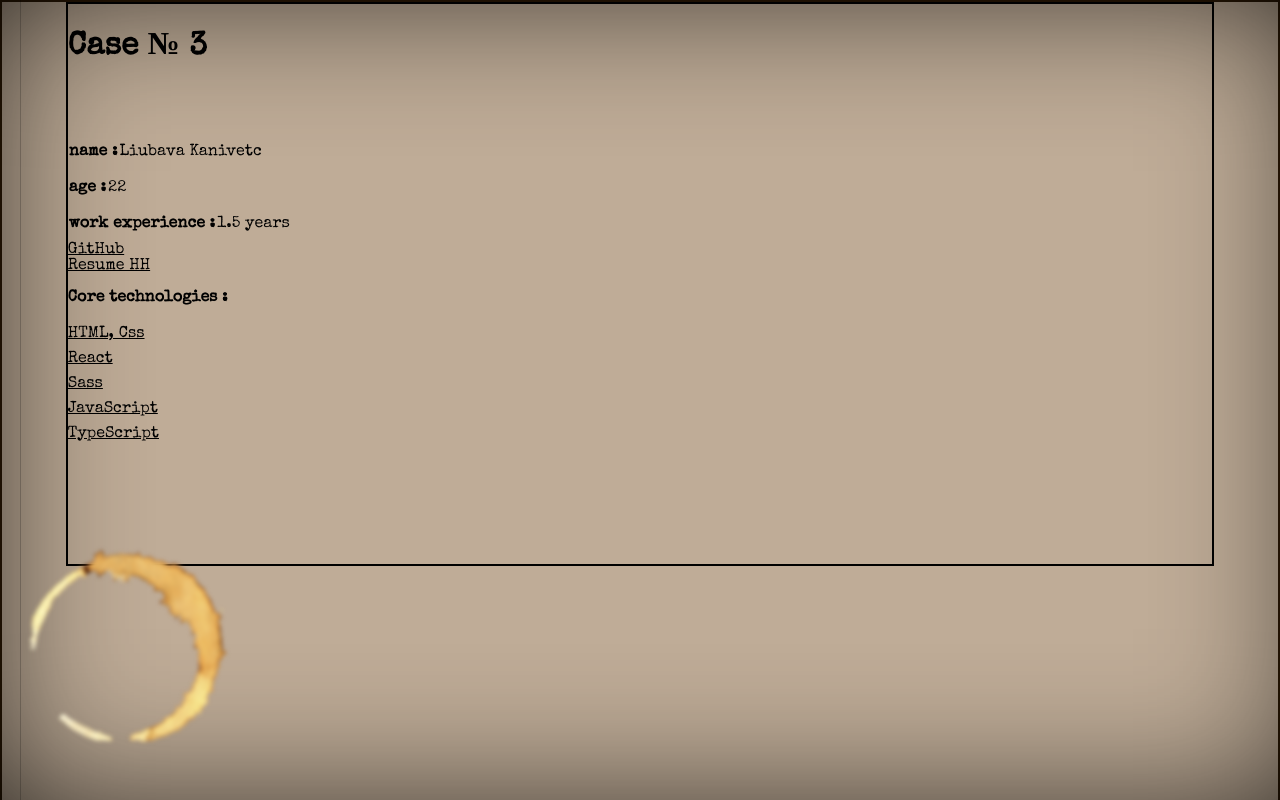
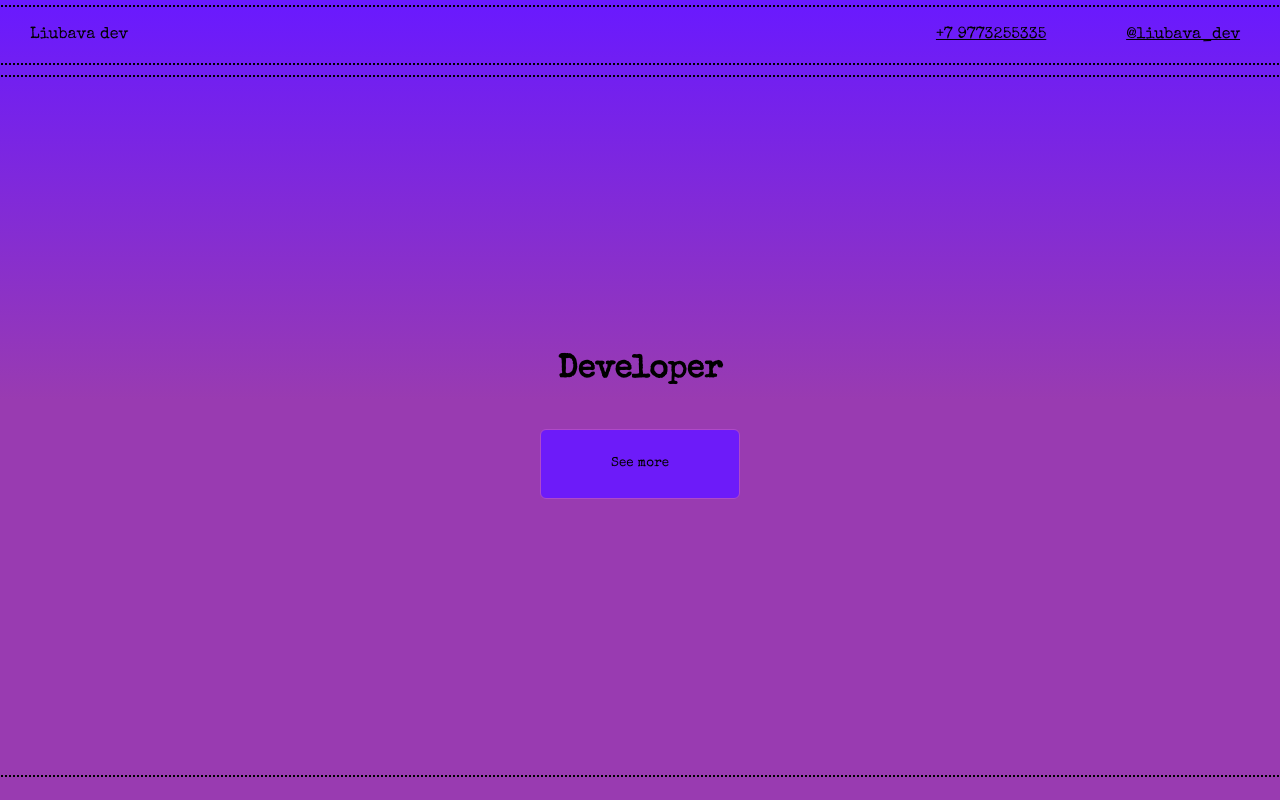
Before and after one commit to Lubava7/portfolio, a React (Create React App) app: page / in a window 1280 px wide. Built offline with nearby package versions, Linux system fonts and the light colour scheme; the HTML template or start-up script is replaced by a standard one.

Commit message:
add new features , new pages

```diff
--- a/src/App.css
+++ b/src/App.css
@@ -2,6 +2,7 @@
 
 * {
   font-family: "Special Elite", cursive;
+  scroll-behavior: smooth;
 }
 a {
   color: black;
@@ -15,17 +16,17 @@ body {
 }
 
 .main-content {
-  padding: 0;
-  width: 100%;
-  height: 100%;
   overflow-y: scroll;
   scroll-snap-type: y mandatory;
+  width: 100%;
+  height: 100vh;
 }
 .one,
 .two,
 .three,
-.four {
-  height: 100%;
+.four,
+.five {
+  width: 100%;
+  height: 100vh;
   scroll-snap-align: start;
-  border: 2px solid blue;
 }
--- a/src/App.tsx
+++ b/src/App.tsx
@@ -2,31 +2,34 @@ import "./App.css";
 import PageLayout from "./layouts/PageLayout";
 import CaseData from "./components/CaseData/CaseData";
 import Work from "./components/Work/Work";
+import Contact from "./components/Contact/Contact";
+import Main from "./components/MainPage/Main";
 
 import MatrixLayout from "../src/layouts/MatrixLayout";
 
 function App() {
   return (
-    <PageLayout>
-      {/* <div className="main-content">
-          <CaseData name={"Liubava Kanivetc"} age={22} exp={"1.5"} />
-          <Work />
-        </div> */}
+    <>
+      {/* <PageLayout> */}
       <div className="main-content">
         <div className="one">
+          <Main />
+        </div>
+        <div className="two">
           <CaseData name={"Liubava Kanivetc"} age={22} exp={"1.5"} />
         </div>
-        <div className="two">
+        <div className="three">
           <MatrixLayout timeout={100} />
-        </div>
-        <div className="three">
-          <Work />
         </div>
         <div className="four">
           <Work />
         </div>
+        <div className="five">
+          <Contact />
+        </div>
       </div>
-    </PageLayout>
+      {/* </PageLayout> */}
+    </>
   );
 }
 
--- a/src/components/CaseData/CaseData.css
+++ b/src/components/CaseData/CaseData.css
@@ -2,17 +2,16 @@
   margin: 0 5%;
   position: inherit;
   z-index: 3;
-  height: 70%;
+  height: 100%;
   overflow-x: hidden;
   transition: 1s all;
-  border: 2px solid black;
 }
 @media screen and (max-width: 424px) {
   .data-container {
     margin: 0 0 0 2%;
     z-index: 3;
     transition: 1s all;
-    height: 50%;
+    height: 100%;
     width: 100%;
   }
 }
--- a/src/components/CaseData/CaseData.tsx
+++ b/src/components/CaseData/CaseData.tsx
@@ -1,3 +1,4 @@
+import React, { useEffect, useState } from "react";
 import "./CaseData.css";
 
 type Props = {
@@ -7,8 +8,11 @@ type Props = {
 };
 
 const CaseData = ({ name, age, exp }: Props) => {
+  useEffect(() => {}, []);
+
   return (
-    <div className="data-container">
+    <>
+      <div className="data-container" id="case_data">
         <div className="data-header">
           <h1>Case № 3</h1>
         </div>
@@ -27,13 +31,18 @@ const CaseData = ({ name, age, exp }: Props) => {
               <p>{exp} years</p>
             </div>
             <div>
-            <a target="_blank" href="https://github.com/Lubava7">
+              <a
+                target="_blank"
+                rel="noreferrer"
+                href="https://github.com/Lubava7"
+              >
                 GitHub
               </a>
             </div>
             <div>
               <a
                 target="_blank"
+                rel="noreferrer"
                 href="https://hh.ru/applicant/resumes/view?resume=d5f45eb6ff08d8d9930039ed1f69654b635352"
               >
                 Resume HH
@@ -44,14 +53,17 @@ const CaseData = ({ name, age, exp }: Props) => {
               <section>
                 <span>HTML, Css</span>
                 <span>React</span>
-              <span>Sass</span>
-              <span>JavaScript</span>
-              <span>TypeScript</span>
+                <span>Sass, Scss</span>
+                <span>JavaScript, TypeScript</span>
+                <span>Node, Express</span>
+                <span>PostgreSQL</span>
+                <span>Git, Linux</span>
               </section>
             </div>
           </div>
         </div>
       </div>
+    </>
   );
 };
 
--- /dev/null
+++ b/src/components/Contact/Contact.tsx
@@ -0,0 +1,121 @@
+import React from "react";
+import { useForm, ValidationError } from "@formspree/react";
+
+import { styled } from "@mui/system";
+
+import { TextField } from "@mui/material";
+import Textarea from "@mui/joy/Textarea";
+import Button from "@mui/material/Button";
+import SendIcon from "@mui/icons-material/Send";
+import Typography from "@mui/material/Typography";
+import InputAdornment from "@mui/material/InputAdornment";
+
+import { Icon } from "@iconify/react";
+
+// import contact from "./Contact.module.css";
+
+const Contact = () => {
+  const [state, handleSubmit] = useForm("xdovovkj");
+  if (state.succeeded) {
+    return (
+      <>
+        <Typography
+          variant="h4"
+          sx={{ margin: "20% 0 5% 0", textAlign: "center" }}
+        >
+          Thanks for your feedback!
+        </Typography>
+        <Typography variant="h4" sx={{ textAlign: "center" }}>
+          (refresh to resend)
+        </Typography>
+      </>
+    );
+  }
+  const WrapperBox = styled("div")({
+    width: "100%",
+    height: "100%",
+    backgroundColor: "#1f3345",
+    // position: "relative",
+    zIndex: 1,
+  });
+  const CustomTextField = styled(TextField)({
+    color: "#a5a8aa",
+    "& .MuiFilledInput-underline": {
+      borderBottomColor: "#a5a8aa",
+    },
+
+    "& .MuiInput-underline:after": {
+      borderBottomColor: "#a5a8aa",
+    },
+    "& label.Mui-focused": {
+      color: "#a5a8aa",
+    },
+  });
+  return (
+    <WrapperBox>
+      <form
+        className="form"
+        onSubmit={handleSubmit}
+        action="https://formspree.io/f/xdovovkj"
+        method="POST"
+      >
+        <Typography variant="h4" sx={{ margin: "20px", textAlign: "center" }}>
+          Leave your feedback, wishes and complaints here!
+        </Typography>
+        <CustomTextField
+          InputProps={{
+            startAdornment: (
+              <InputAdornment position="start">
+                <Icon icon="ri:mail-send-line" color="#a5a8aa" />
+              </InputAdornment>
+            ),
+          }}
+          sx={{
+            width: "93%",
+            margin: "20px",
+            boxShadow: "2px 2px 2px 2px #1f2731",
+            borderRadius: "6px",
+          }}
+          label="your email address"
+          variant="filled"
+          id="email"
+          type="email"
+          name="email"
+        />
+        <ValidationError prefix="Email" field="email" errors={state.errors} />
+        <Textarea
+          sx={{
+            margin: "20px",
+            width: "93%",
+            boxShadow: "2px 2px 2px 2px #1f2731",
+          }}
+          color="success"
+          disabled={false}
+          minRows={6}
+          placeholder="type your message here ..."
+          size="lg"
+          variant="soft"
+          id="message"
+          name="message"
+        />
+        <ValidationError
+          prefix="Message"
+          field="message"
+          errors={state.errors}
+        />
+        <Button
+          sx={{ margin: "20px", width: "200px" }}
+          color="success"
+          variant="contained"
+          endIcon={<SendIcon />}
+          type="submit"
+          disabled={state.submitting}
+        >
+          Send
+        </Button>
+      </form>
+    </WrapperBox>
+  );
+};
+
+export default Contact;
--- /dev/null
+++ b/src/components/MainPage/Main.module.css
@@ -0,0 +1,50 @@
+.main_body {
+  background: linear-gradient(to bottom, #6919ff, #993bb1, #993bb1);
+  width: 100%;
+  height: 100%;
+  display: flex;
+  flex-direction: column;
+  justify-content: flex-start;
+  align-items: center;
+}
+.header {
+  border: 2px dotted black;
+  width: 100%;
+  padding: 20px 0;
+  margin: 5px;
+  display: flex;
+  flex-direction: row;
+  justify-content: space-between;
+  align-items: center;
+}
+p {
+  margin: 0 30px;
+}
+a {
+  cursor: pointer;
+}
+.content {
+  border: 2px dotted black;
+  width: 100%;
+  display: flex;
+  flex-direction: column;
+  justify-content: center;
+  align-items: center;
+  padding: 20% 0;
+  margin: 5px;
+}
+button {
+  background-color: #6919ffea;
+  border: 1px solid rgb(175, 73, 201);
+  border-radius: 6px;
+  margin: 20px;
+  width: 200px;
+  height: 70px;
+  cursor: pointer;
+}
+.phone {
+  display: flex;
+  flex-direction: row;
+  justify-content: space-around;
+  width: 30%;
+}
--- /dev/null
+++ b/src/components/MainPage/Main.tsx
@@ -0,0 +1,26 @@
+import React from "react";
+import main from "./Main.module.css";
+
+const Main = () => {
+  return (
+    <div className={main.main_body}>
+      <div className={main.header}>
+        <p>Liubava dev</p>
+        <div className={main.phone}>
+          <a href="tel:+79773255335">+7 9773255335</a>
+          <a target="_blank" rel="noreferrer" href="https://t.me/liubava_dev">
+            @liubava_dev
+          </a>
+        </div>
+      </div>
+      <div className={main.content}>
+        <h1>Developer</h1>
+        <a href="#case_data">
+          <button>See more</button>
+        </a>
+      </div>
+    </div>
+  );
+};
+
+export default Main;
--- a/src/components/Work/Work.tsx
+++ b/src/components/Work/Work.tsx
@@ -1,9 +1,10 @@
 import "./Work.css";
-
+import PageLayout from "src/layouts/PageLayout";
 import { workArray } from "./WorkList";
 
 const Work = () => {
   return (
+    <PageLayout>
       <div className="all-data">
         <h1 className="evidence"> Evidence :</h1>
         <div className="work-content">
@@ -31,6 +32,7 @@ const Work = () => {
           ))}
         </div>
       </div>
+    </PageLayout>
   );
 };
 
--- a/src/layouts/MatrixLayout.js
+++ b/src/layouts/MatrixLayout.js
@@ -49,13 +49,11 @@ const MatrixLayout = ({ timeout }) => {
     <div
       style={{
         background: "#000000",
-        // overflow: "hidden",
         position: "relative",
-        // height: "50%",
-        // width: "100%",
+        height: "100%",
+        width: "100%",
         zIndex: 1,
-        // left: "0",
-        // top: "0",
+        overflow: "hidden",
       }}
     >
       <canvas ref={canvas} />
--- a/src/layouts/PageLayout.css
+++ b/src/layouts/PageLayout.css
@@ -2,8 +2,7 @@
   transition: 1s all;
   width: 200px;
   height: 200px;
-  position: absolute;
-  z-index: 1;
+  position: fixed;
   bottom: 50px;
   left: 30px;
   filter: blur(2px);
@@ -41,8 +40,8 @@
 }
 
 .effects {
-  width: 105%;
-  height: 105%;
+  width: 100%;
+  height: 100%;
   margin-top: -20px;
   margin-left: -20px;
   position: absolute;
```
Also changed, not shown: package.json (+7 -0 lines), src/components/Contact/Contact.module.css (added), 1 other file (tests, documents, lock files or other folders). Lines whose indentation alone changed are shown as unchanged.
